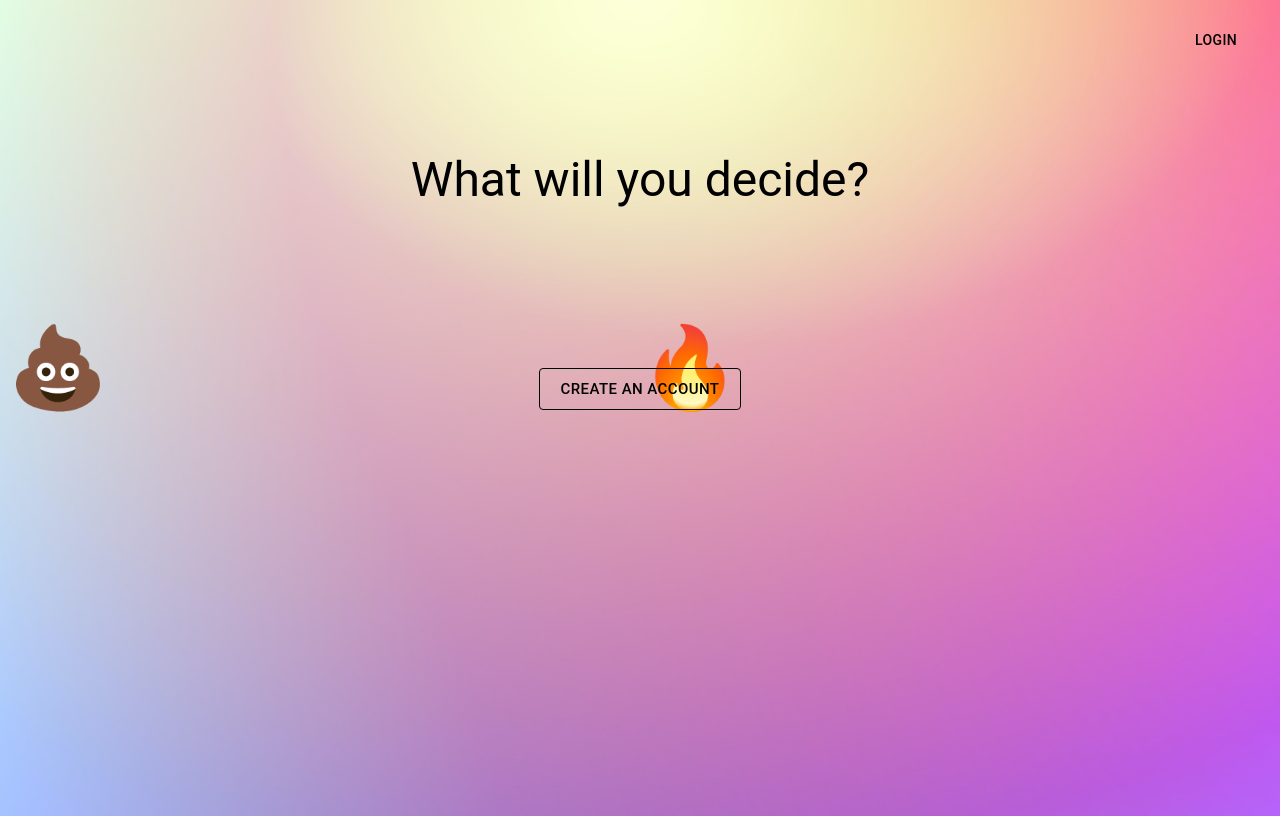
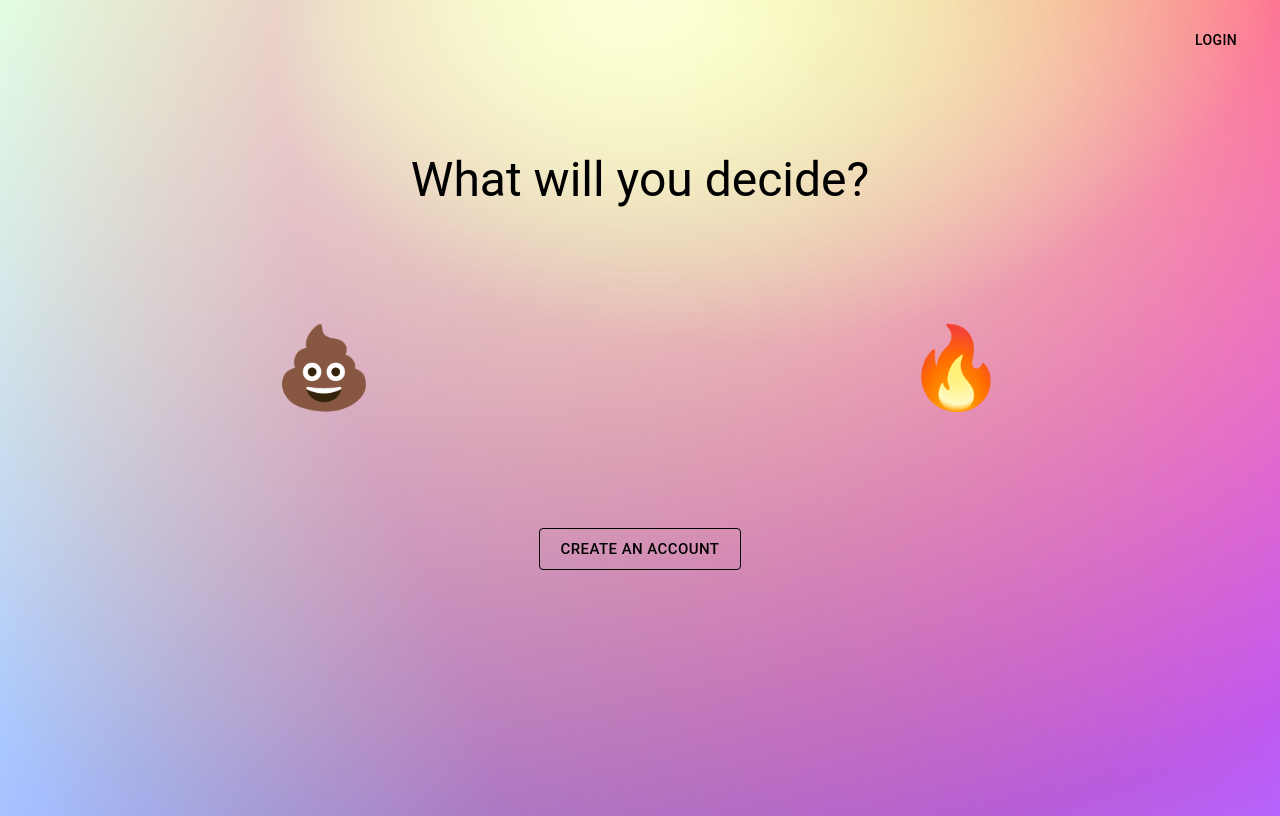
Before and after one commit to yuval-miles/project-op-fe, a React (Vite) app: page / in a window 1280 px wide. Built offline with nearby package versions, Linux system fonts and the light colour scheme.

Commit message:
animation 100%

```diff
--- a/src/components/login/CreateUserForm.jsx
+++ b/src/components/login/CreateUserForm.jsx
@@ -32,10 +32,13 @@ export const CreateUserForm = ({ handleOpenSnackBar, setIsCreateUser }) => {
     passwordsMatch: true,
     showError: false,
   });
-  const { mutate: createUser, isSuccess } = useMutation(
+  const { mutate: createUser } = useMutation(
     async (userData) => (await axiosClient.post("/auth/signup", userData)).data,
     {
-      onSuccess: () => {},
+      onSuccess: () => {
+        handleOpenSnackBar(true);
+        setIsCreateUser(false);
+      },
     }
   );
   const { data: emailExists, refetch } = useQuery(
@@ -45,10 +48,7 @@ export const CreateUserForm = ({ handleOpenSnackBar, setIsCreateUser }) => {
     {
       enabled: false,
       refetchOnWindowFocus: false,
-      onSuccess: () => {
-        handleOpenSnackBar(true);
-        setIsCreateUser(false);
-      },
+
     }
   );
   const checkEmail = useDebounce(() => refetch(), 500);
--- a/src/components/login/LoginForm.jsx
+++ b/src/components/login/LoginForm.jsx
@@ -10,18 +10,38 @@ import {
 } from "@mui/material";
 import Visibility from "@mui/icons-material/Visibility";
 import VisibilityOff from "@mui/icons-material/VisibilityOff";
+import { useMutation } from "@tanstack/react-query";
+import { useNavigate } from "react-router-dom";
+import axiosClient from "../../utils/axiosClient";
+
+
 
 export const LoginForm = ({ handleCloseModal }) => {
+  const navigate = useNavigate()
   const [input, setInput] = useState({
     password: "",
     email: "",
     showPassword: false,
     showError: false,
+    errorMessage : ""
   });
+  const {mutate: loginUser} = useMutation(async(logInfo)=>(await axiosClient.post("/auth/signin", logInfo)).data, {
+    onSuccess : () => {
+      navigate("/feed")
+    },
+    onError : (error) => {
+      console.log(error)
+      setInput((state) => ({...state, showError: true, errorMessage: error.response.data.message}))
+    }
+  })
+
   const handleSubmit = async (e) => {
     e.preventDefault();
-    //TODO: Login logic
+
+    loginUser({email: input.email, password: input.password})
+
   };
+
   const handleChange = (field) => (e) => {
     setInput({
       ...input,
@@ -74,7 +94,7 @@ export const LoginForm = ({ handleCloseModal }) => {
           onChange={handleChange("password")}
         ></TextField>
         <Collapse in={input.showError}>
-          <Alert severity="error">Email or password is incorrect</Alert>
+          <Alert severity="error">{input.errorMessage}</Alert>
         </Collapse>
         <Button type="submit" variant="contained">
           Login
--- a/src/pages/Home.css
+++ b/src/pages/Home.css
@@ -10,8 +10,8 @@ body {
     overflow: hidden;
 }
 
-.icon {
-    margin-top: 5rem;
+.icon{
+    margin: 5rem 0rem;
     width: 50%;
     height: 50%;
     line-height: 10rem;
--- a/src/pages/Home.jsx
+++ b/src/pages/Home.jsx
@@ -71,22 +71,28 @@ export default function Home() {
       <Typography mt={10} variant="h3" align="center" sx={{ color: "black" }}>
         What will you decide?
       </Typography>
-      <Box sx={{ display: "flex" }}>
-        <Box className="icon" align="center">
+      <Box sx={{ display: "flex"}}>
+
+      <Box className="icon">
+        <Box sx={{display: "flex", justifyContent:"center"}}>
           {transitions(({ opacity, y }, item) =>
             item ? (
+
               <animated.div
                 style={{
                   opacity: opacity.to({ range: [0.0, 1.0], output: [0, 1] }),
                   transform: y
                     .to({ range: [0.0, 1], output: [0, 200] })
                     .to((y) => `translate3d(0,${y}px,0)`),
-                  position: "absolute",
+                   position: "absolute",
                 }}
               >
                 {iconDislike[currIdx]}
               </animated.div>
+
+
             ) : (
+
               <animated.div
                 style={{
                   opacity: opacity.to({ range: [1.0, 0.0], output: [1, 0] }),
@@ -98,24 +104,30 @@ export default function Home() {
               >
                 {iconDislike[nextIdx]}
               </animated.div>
+
             )
           )}
         </Box>
-        <Box className="icon" align="center">
+        </Box>
+        <Box className="icon">
+        <Box sx={{display: "flex", justifyContent:"center"}}>
           {transitions(({ opacity, y }, item) =>
             item ? (
+
               <animated.div
                 style={{
                   opacity: opacity.to({ range: [0.0, 1.0], output: [0, 1] }),
                   transform: y
                     .to({ range: [0.0, 1], output: [0, 200] })
                     .to((y) => `translate3d(0,${y}px,0)`),
-                  position: "absolute",
+                   position: "absolute",
                 }}
               >
                 {iconLike[currIdx]}
               </animated.div>
+
             ) : (
+
               <animated.div
                 style={{
                   opacity: opacity.to({ range: [1.0, 0.0], output: [1, 0] }),
@@ -127,16 +139,20 @@ export default function Home() {
               >
                 {iconLike[nextIdx]}
               </animated.div>
+
+
             )
           )}
-        </Box>
+          </Box>
+          </Box>
+
       </Box>
       <Box align="center" mt={10}>
         <Button
           onClick={() => handleOpenModal(true)}
           variant="outlined"
           size="large"
-          sx={{ color: "black", borderColor: "black" }}
+          sx={{ color: "black", borderColor: "black", mt:"5rem" }}
         >
           Create an account
         </Button>
```
